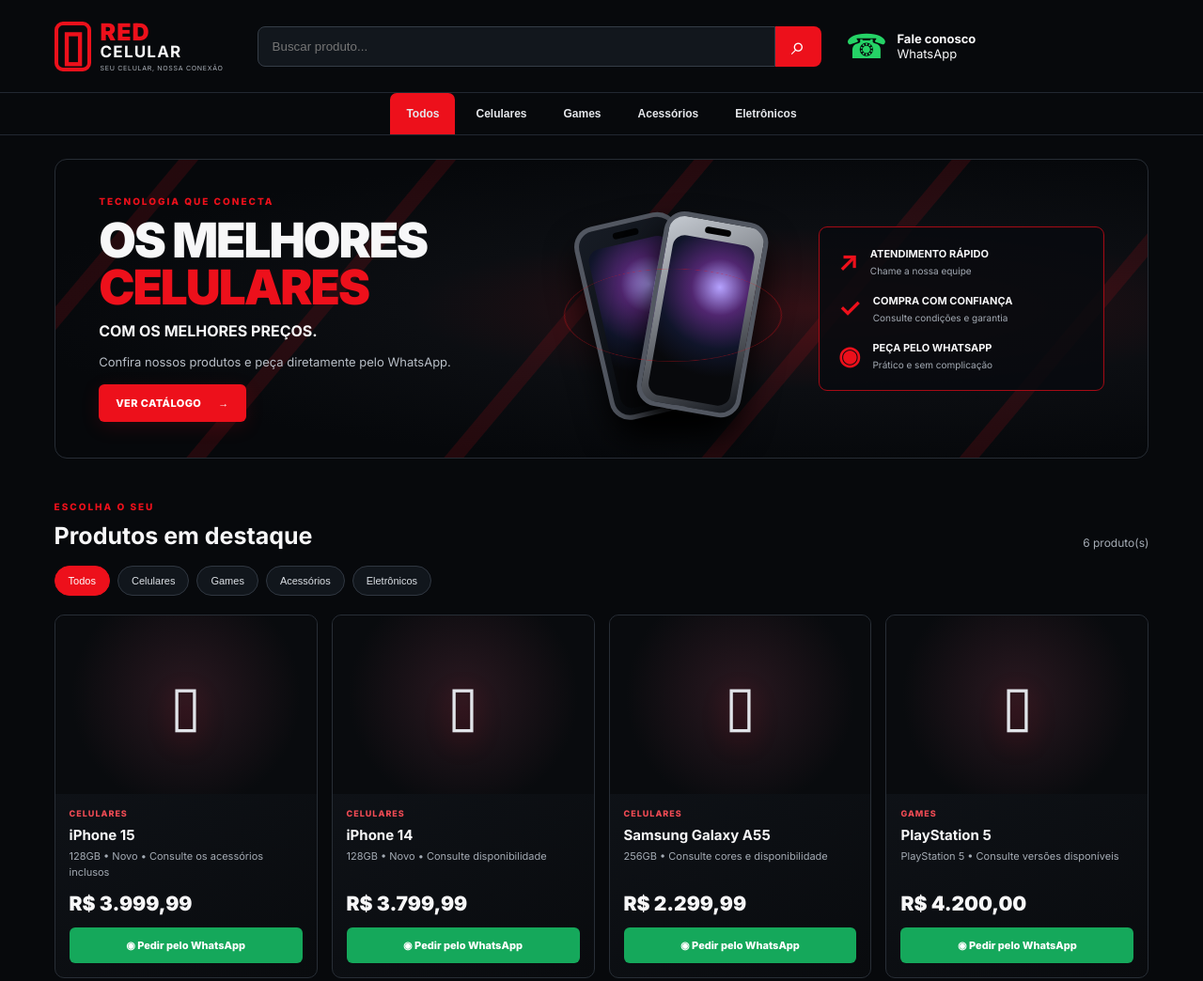
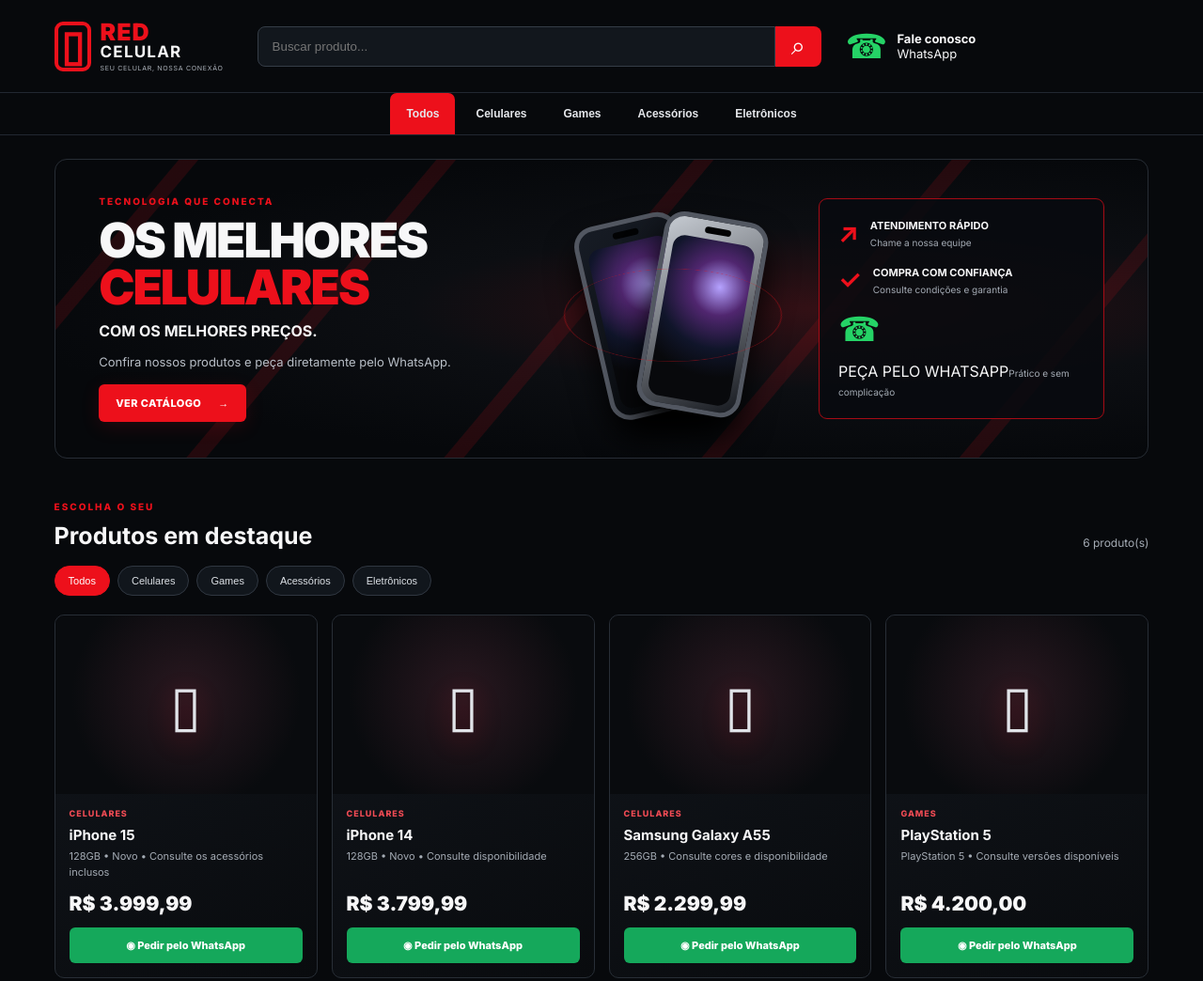
Before and after one commit to REDCELULAR-RV/red-celular-catalogo, a plain HTML site: page index.html in a window 1280 px wide. Shown: the top 1044 px of the page at 94% size. Drawn offline with Linux system fonts and the light colour scheme.

Commit message:
Update WhatsApp contact section in index.html

```diff
--- a/index.html
+++ b/index.html
@@ -34,7 +34,8 @@
     <aside class="hero-perks">
       <div><span>↗</span><p><b>ATENDIMENTO RÁPIDO</b><small>Chame a nossa equipe</small></p></div>
       <div><span>✓</span><p><b>COMPRA COM CONFIANÇA</b><small>Consulte condições e garantia</small></p></div>
-      <div><span>◉</span><p><b>PEÇA PELO WHATSAPP</b><small>Prático e sem complicação</small></p></div>
+     <span class="whatsapp-icon" style="font-size: 36px; color: #25D366; line-height: 1;">☎</span>
+  <span>PEÇA PELO WHATSAPP</b><small>Prático e sem complicação</small></p></div>
     </aside>
   </section>
   <section class="section-head" id="produtos"><div><p class="eyebrow">ESCOLHA O SEU</p><h2>Produtos em destaque</h2></div><span id="productCount"></span></section>
```
